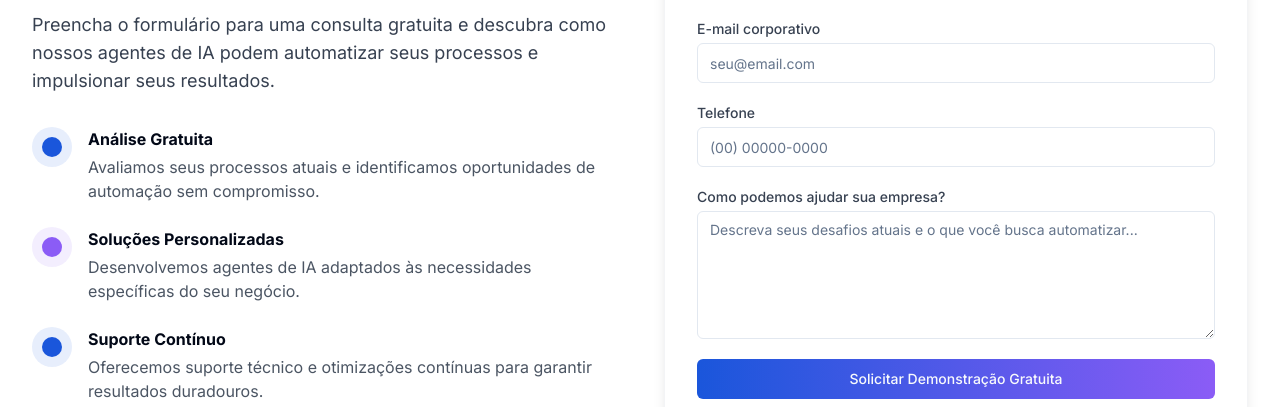
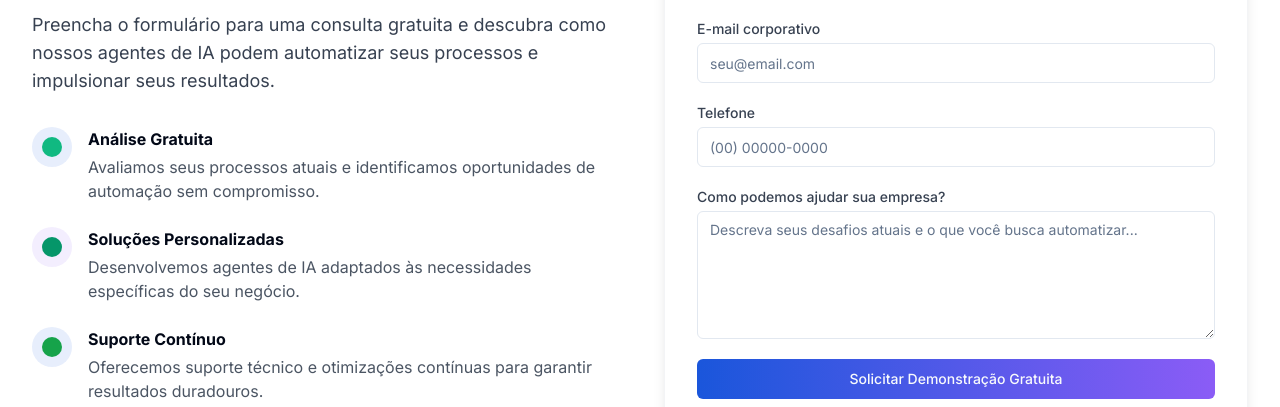
Before and after one commit to tecdsantana/automato-web-persuasion, a React (Vite) app: page / in a window 1280 px wide. Shown: the part 4837-5244 px from the top of the page. Built offline with nearby package versions, Linux system fonts and the light colour scheme.

Commit message:
Visual edit in Lovable
Edited UI in Lovable

```diff
--- a/src/components/ContactForm.tsx
+++ b/src/components/ContactForm.tsx
@@ -1,12 +1,9 @@
-
 import React from 'react';
 import { Button } from '@/components/ui/button';
 import { Input } from '@/components/ui/input';
 import { Textarea } from '@/components/ui/textarea';
-
 const ContactForm = () => {
-  return (
-    <section id="contato" className="section-padding">
+  return <section id="contato" className="section-padding">
       <div className="container mx-auto container-padding">
         <div className="grid grid-cols-1 lg:grid-cols-2 gap-12 items-center">
           <div>
@@ -17,7 +14,7 @@ const ContactForm = () => {
             <div className="space-y-6">
               <div className="flex items-start">
                 <div className="h-10 w-10 rounded-full bg-automato-blue/10 flex items-center justify-center mr-4 shrink-0">
-                  <div className="h-5 w-5 rounded-full bg-automato-blue"></div>
+                  <div className="h-5 w-5 rounded-full bg-emerald-500"></div>
                 </div>
                 <div>
                   <h3 className="font-bold mb-1">Análise Gratuita</h3>
@@ -28,7 +25,7 @@ const ContactForm = () => {
               </div>
               <div className="flex items-start">
                 <div className="h-10 w-10 rounded-full bg-automato-purple/10 flex items-center justify-center mr-4 shrink-0">
-                  <div className="h-5 w-5 rounded-full bg-automato-purple"></div>
+                  <div className="h-5 w-5 rounded-full bg-emerald-600"></div>
                 </div>
                 <div>
                   <h3 className="font-bold mb-1">Soluções Personalizadas</h3>
@@ -39,7 +36,7 @@ const ContactForm = () => {
               </div>
               <div className="flex items-start">
                 <div className="h-10 w-10 rounded-full bg-automato-blue/10 flex items-center justify-center mr-4 shrink-0">
-                  <div className="h-5 w-5 rounded-full bg-automato-blue"></div>
+                  <div className="h-5 w-5 rounded-full bg-green-600"></div>
                 </div>
                 <div>
                   <h3 className="font-bold mb-1">Suporte Contínuo</h3>
@@ -88,8 +85,6 @@ const ContactForm = () => {
           </div>
         </div>
       </div>
-    </section>
-  );
+    </section>;
 };
-
 export default ContactForm;
```
